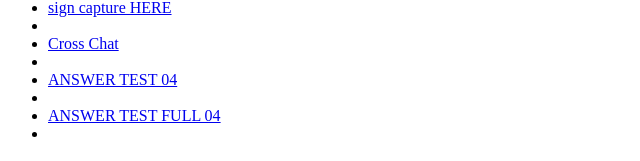
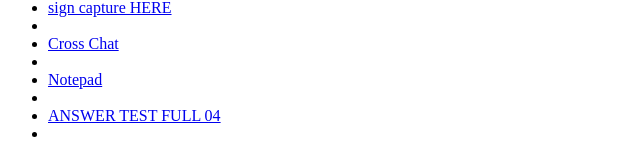
Before and after one commit to BhuMiTarget/Play, a plain HTML site: page index.html in a window 1280 px wide. Shown: the part 211-372 px from the top of the page, without its empty margins (0-640 px from the left). Drawn offline with Linux system fonts and the light colour scheme.

Commit message:
Update index.html

```diff
--- a/index.html
+++ b/index.html
@@ -9,6 +9,6 @@
 <li><a href="Image Resize Rotate and Crop.html">Rotate CROP AND RESIZE SIGN AND PHOTO HERE</a><li>
     <li><a href="camera_custom_resolution_html.html">sign capture HERE</a><li>
     <li><a href="two_user_chat (1).html">Cross Chat </a><li>
-        <li><a href="ANSWER.html">ANSWER TEST 04</a><li>
+        <li><a href="txs.html">Notepad</a><li>
       <li><a href="1TO150.html">ANSWER TEST FULL 04</a><li>
 </ul></body></html
```
